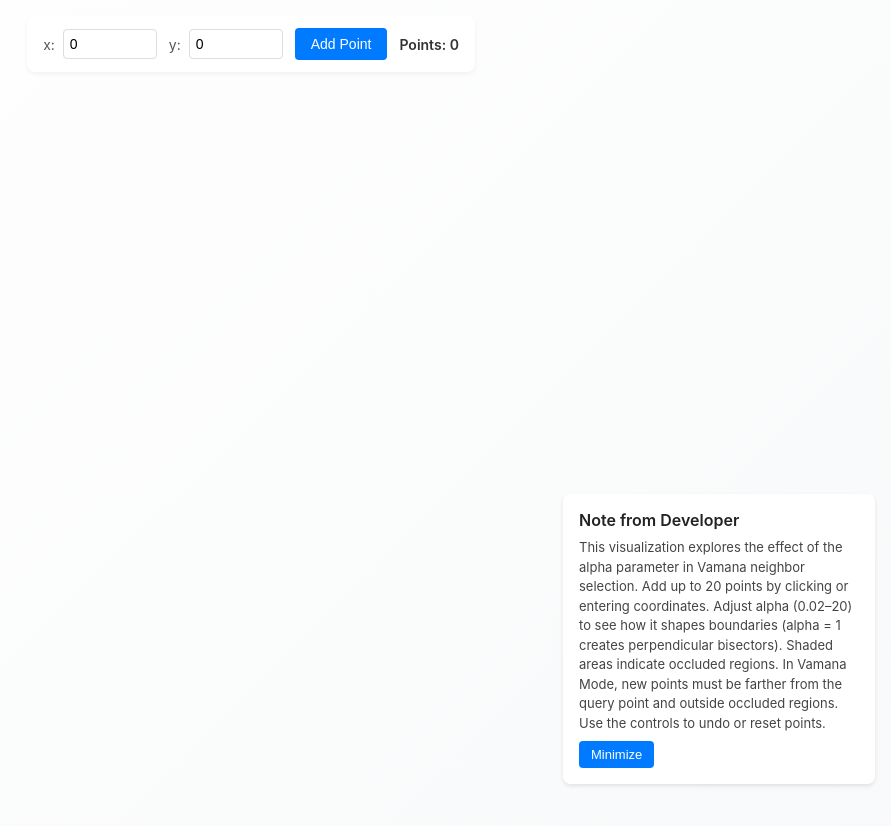
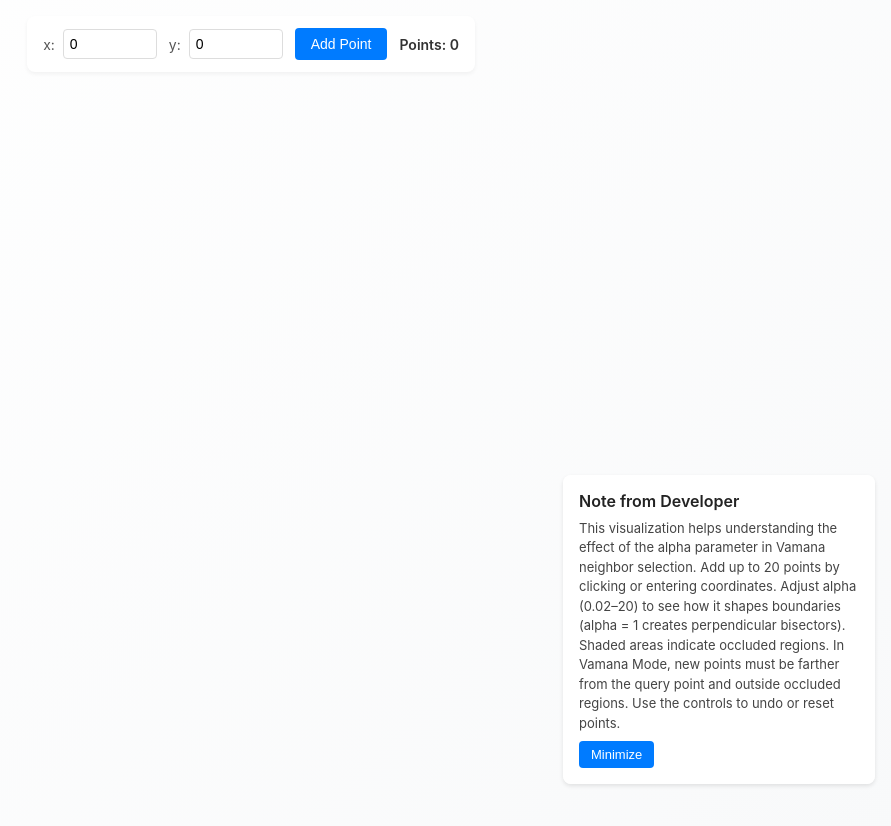
Before and after one commit to gptabhinav/visualizing-vamana, a plain HTML site: page index.html in a window 1280 px wide. Shown: the whole page, without its empty margins (389-1280 px from the left). Drawn offline with nearby package versions, Linux system fonts and the light colour scheme; a script that the page names is missing.

Commit message:
Update developer note for clarity

```diff
--- a/index.html
+++ b/index.html
@@ -221,7 +221,7 @@
     <div id="dev-note">
         <h3>Note from Developer</h3>
         <div id="note-content">
-            <p>This visualization explores the effect of the alpha parameter in Vamana neighbor selection. Add up to 20 points by clicking or entering coordinates. Adjust alpha (0.02–20) to see how it shapes boundaries (alpha = 1 creates perpendicular bisectors). Shaded areas indicate occluded regions. In Vamana Mode, new points must be farther from the query point and outside occluded regions. Use the controls to undo or reset points.</p>
+            <p>This visualization helps understanding the effect of the alpha parameter in Vamana neighbor selection. Add up to 20 points by clicking or entering coordinates. Adjust alpha (0.02–20) to see how it shapes boundaries (alpha = 1 creates perpendicular bisectors). Shaded areas indicate occluded regions. In Vamana Mode, new points must be farther from the query point and outside occluded regions. Use the controls to undo or reset points.</p>
         </div>
         <button id="toggle-note" onclick="toggleNote()">Minimize</button>
     </div>
```
